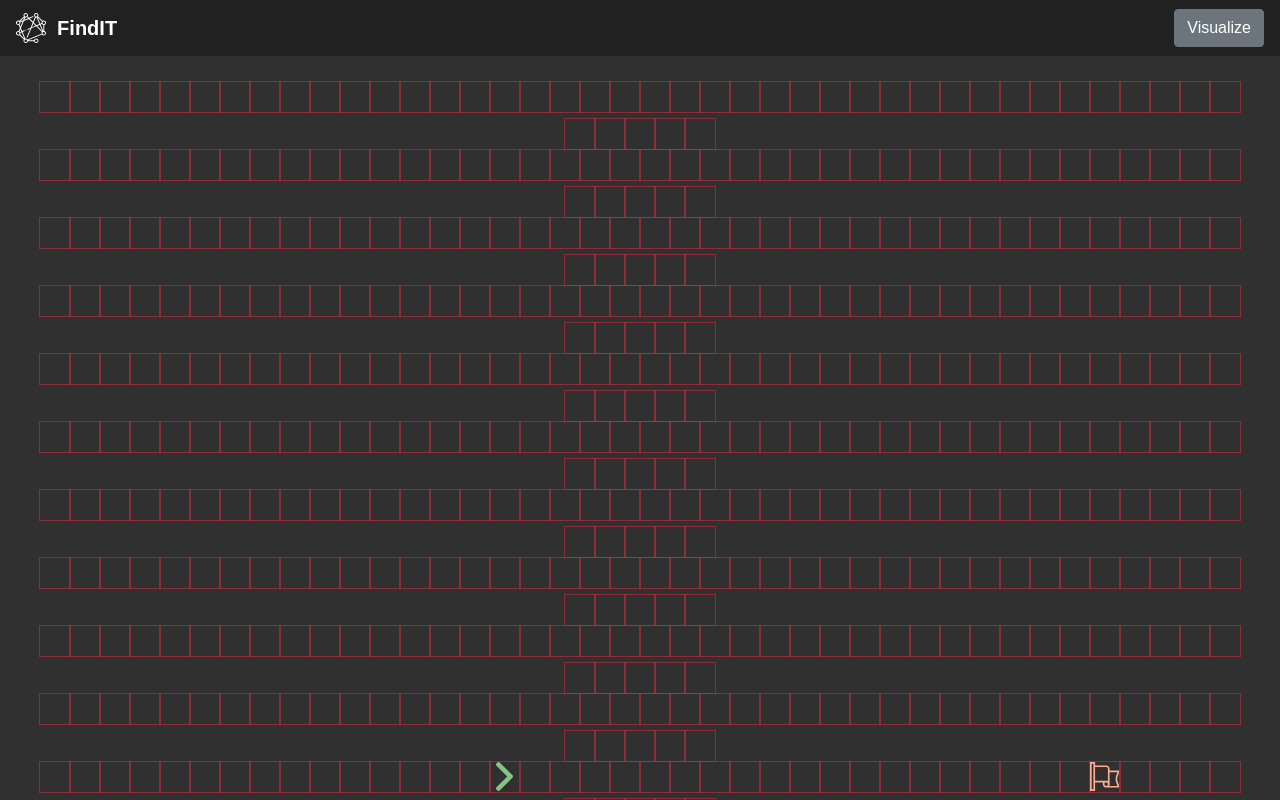
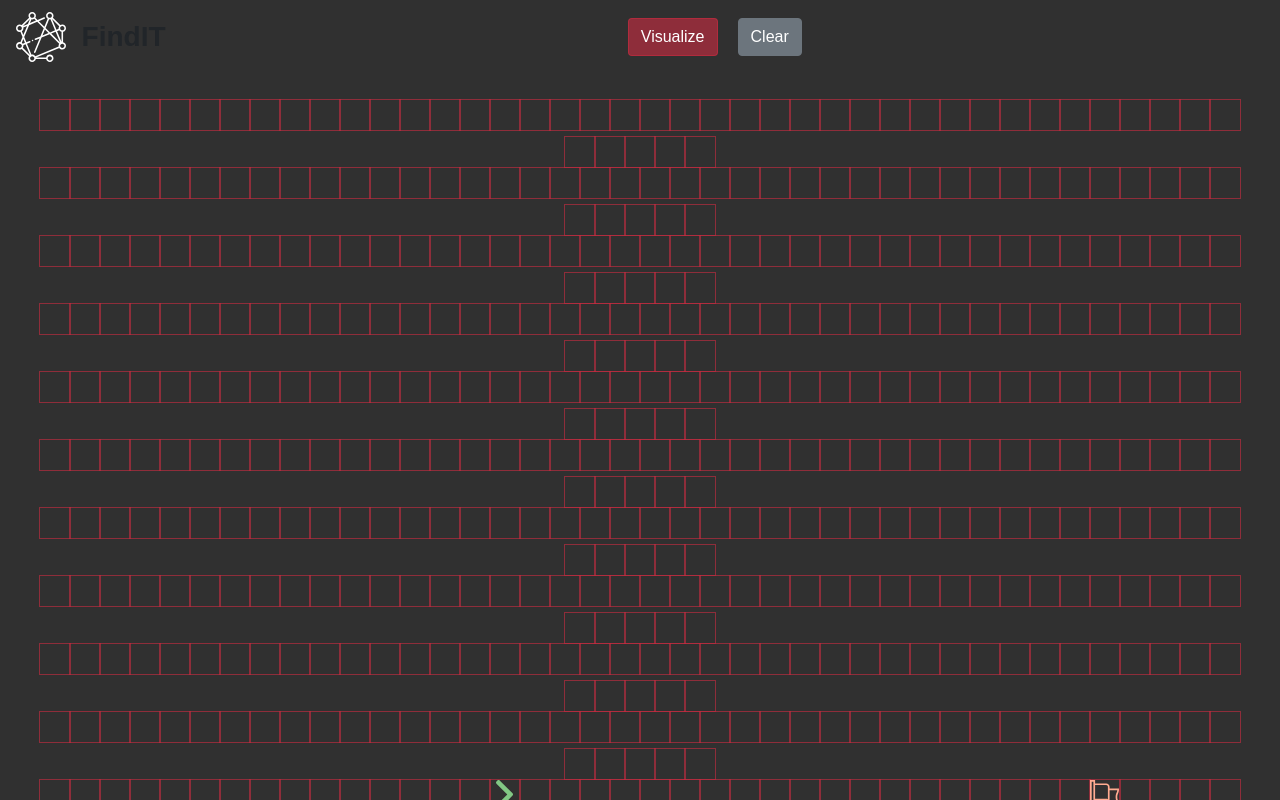
Before and after one commit to SebaLopez94/2D-Pathfinding-Visualizer, a React (Create React App) app: page / in a window 1280 px wide. Shown: the top 800 px of the page. Built offline with nearby package versions, Linux system fonts and the light colour scheme.

Commit message:
Clear functionality

```diff
--- a/src/components/Grid.jsx
+++ b/src/components/Grid.jsx
@@ -32,7 +32,7 @@ const Grid = () => {
       setStartNode({ ...startNode, isMoving: true });
     } else if (nodeClicked.isFinish) {
       setFinishNode({ ...finishNode, isMoving: true });
-    }else{
+    } else {
       const newGrid = GridFactory.getNewGridWithWallToggled(grid, row, col);
       setGrid(newGrid);
     }
@@ -81,7 +81,12 @@ const Grid = () => {
         grid={grid}
         startNode={startNode}
         finishNode={finishNode}
-        onClickVisualization={() => visualizeDijkstra(grid, startNode, finishNode)}
+        onClickVisualization={() =>
+          visualizeDijkstra(grid, startNode, finishNode)
+        }
+        onClickClear={() =>
+          setGrid(GridFactory.clearGrid(startNode, finishNode))
+        }
       ></Navbar>
       <div className="grid" onMouseUp={() => handleMouseUp()}>
         {grid.map((row, rowIdx) => {
--- a/src/components/Layout/Navbar.css
+++ b/src/components/Layout/Navbar.css
@@ -1,5 +1,23 @@
-.App-header {
-    background-color: #212121;
+functionality.App-header {
+  background-color: #212121;
+  color: white;
+}
+.logo-name{
+  margin: 0px;
+}
 
-    color: white;
-  }
+.btn-visualization {
+  margin: 10px;
+  color: #fff !important;
+  background-color: #c72c419f !important;
+  border-color: #c72c419f !important;
+}
+
+.btn-visualization:hover {
+  background-color: #c53447 !important;
+  border-color: #c53447 !important;
+}
+
+.btn-clear {
+  margin:10px;
+}
--- a/src/components/Layout/Navbar.jsx
+++ b/src/components/Layout/Navbar.jsx
@@ -1,26 +1,30 @@
 import React from "react";
 import "./Navbar.css";
 
-const Navbar = ({onClickVisualization}) => {
+const Navbar = ({ onClickVisualization, onClickClear }) => {
   return (
-    <nav class="App-header navbar navbar-dark ">
-      <a class="navbar-brand" href="#">
+    <nav className="App-header navbar navbar-dark ">
+
         <img
           src={process.env.PUBLIC_URL + "/finditLogo.svg"}
-          width="30"
-          height="30"
-          class="d-inline-block align-top"
-          alt=""
+          width="50"
+          height="50"
+          className="d-inline-block align-top"
+          alt="FindIT"
         />
-        <strong>&nbsp;&nbsp;FindIT</strong>
-      </a>
-      <button
-        onClick={() => onClickVisualization()}
-        class="btn btn-secondary navbar-btn "
+        <h3 className="logo-name"><strong>&nbsp;&nbsp;FindIT</strong></h3>
 
-      >
-        Visualize
-      </button>
+      <div className=" mx-auto">
+        <button
+          onClick={() => onClickVisualization()}
+          className="btn btn-danger btn-visualization"
+        >
+          Visualize
+        </button>
+        <button onClick={() => onClickClear()} className="btn btn-secondary btn-clear">
+          Clear
+        </button>
+      </div>
     </nav>
   );
 };
--- a/src/factory/GridFactory.js
+++ b/src/factory/GridFactory.js
@@ -5,6 +5,27 @@ export default class GridFactory {
       const currentRow = [];
       for (let col = 0; col < 45; col++) {
         currentRow.push(this.createNode(col, row, startNode, finishNode));
+      }
+      grid.push(currentRow);
+    }
+    return grid;
+  };
+
+  static clearGrid = (startNode, finishNode) => {
+    const grid = [];
+    for (let row = 0; row < 20; row++) {
+      const currentRow = [];
+      for (let col = 0; col < 45; col++) {
+        currentRow.push(this.createNode(col, row, startNode, finishNode));
+        if (col === startNode.col && row === startNode.row) {
+          document.getElementById(`node-${row}-${col}`).className =
+            "node node-start";
+        } else if (col === finishNode.col && row === finishNode.row) {
+          document.getElementById(`node-${row}-${col}`).className =
+            "node node-finish";
+        } else {
+          document.getElementById(`node-${row}-${col}`).className = "node";
+        }
       }
       grid.push(currentRow);
     }
@@ -28,7 +49,7 @@ export default class GridFactory {
     const newNode = {
       ...node,
       isStart: !leaveTheNode,
-      isWall: false
+      isWall: false,
     };
     newGrid[row][col] = newNode;
     return newGrid;
@@ -40,12 +61,11 @@ export default class GridFactory {
     const newNode = {
       ...node,
       isFinish: !leaveTheNode,
-      isWall: false
+      isWall: false,
     };
     newGrid[row][col] = newNode;
     return newGrid;
   };
-
 
   static createNode = (col, row, startNode, finishNode) => {
     return {
```
